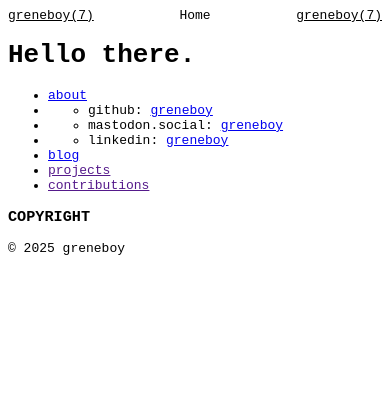
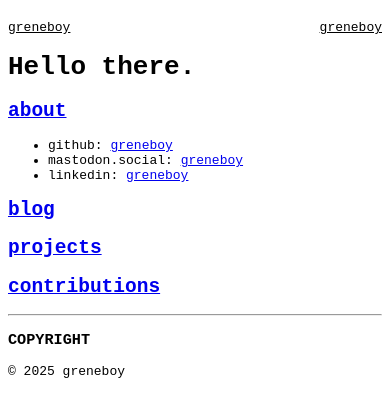
Before and after one commit to greneboy/greneboy.github.io, a Jekyll site: the page built from index.md, in a window 390 px wide. Shown: the top 417 px of the page. Built offline with Jekyll 4.4.1, drawn with Linux system fonts in a browser that asks for light colours.

Commit message:
chore: update layout and contents

```diff
--- /dev/null
+++ b/_includes/footer.html
@@ -0,0 +1,3 @@
+<hr>
+<h3>COPYRIGHT</h3>
+&copy; 2025 greneboy
--- a/_layouts/default.html
+++ b/_layouts/default.html
@@ -12,16 +12,14 @@
     {% if page.prev %}
     <a href="{{ page.prev }}">&lt; {{ page.prev }}</a>
     {% else %}
-    <u><span>greneboy(7)</span></u>
+    <u><span>greneboy</span></u>
     {% endif %}
     <span class="title">{{ page.title }}</span>
-    <u><span>greneboy(7)</span></u>
+    <u><span>greneboy</span></u>
 </nav>
 <main>
     {{ content }}
-
-    <h3>COPYRIGHT</h3>
-    &copy; 2025 greneboy
+    {% include footer.html %}
 </main>
 </body>
 </html>
--- a/assets/css/style.css
+++ b/assets/css/style.css
@@ -1,12 +1,25 @@
 * {
     font-family: monospace;
+}
+
+@media only screen and (max-width: 600px) {
+  body {
+    margin-top: 20px;
+  }
+  .title {
+    display: none;
+  }
+}
+
+.gray {
+    color: gray;
 }
 
 .title {
     white-space: nowrap;
     overflow: hidden;
     text-overflow: ellipsis;
-    max-width: 50%;
+    max-width: 45%;
 }
 
 nav {
@@ -20,3 +33,15 @@ main {
     margin: 0 auto;
     max-width: 800px;
 }
+
+pre {
+    border: solid 1px gray;
+    padding: 2px;
+    overflow-x:hidden;
+    overflow-x:scroll;
+}
+
+.language-plaintext {
+    border: solid 1px gray;
+    padding: 2px;
+}
--- a/index.md
+++ b/index.md
@@ -4,10 +4,12 @@ title: Home
 ---
 # Hello there.
 
-* <a href="about.html">about</a><br>
-* * github: <a href="https://github.com/greneboy">greneboy</a><br>
-* * mastodon.social: <a href="https://github.com/greneboy">greneboy</a><br>
-* * linkedin: <a href="https://github.com/greneboy">greneboy</a><br>
-* <a href="blog.html">blog</a><br>
-* <a href="">projects</a><br>
-* <a href="">contributions</a>
+
+## [about](about.html)
+* github: [greneboy](https://github.com/greneboy)
+* mastodon.social: [greneboy](https://github.com/greneboy)
+* linkedin: [greneboy](https://github.com/greneboy)
+
+## [blog](blog.html)
+## [projects](about.html)
+## [contributions](about.html)
```
Also changed, not shown: other parts of _layouts/default.html (+1 -1 lines), _layouts/post.html (+4 -6 lines), _posts/2024-03-05-testing-hello.md (added, +11 -0 lines), _posts/2024-07-06-testing-hello.md (added, +11 -0 lines), _posts/2025-07-08-test-markdown.md (added, +20 -0 lines), blog.md (+8 -7 lines), _posts/2025-07-06-pragmatism-vs-idealism.md (renamed from _posts/2025-07-08-pragmatism-vs-idealism.md), 1 other file.
